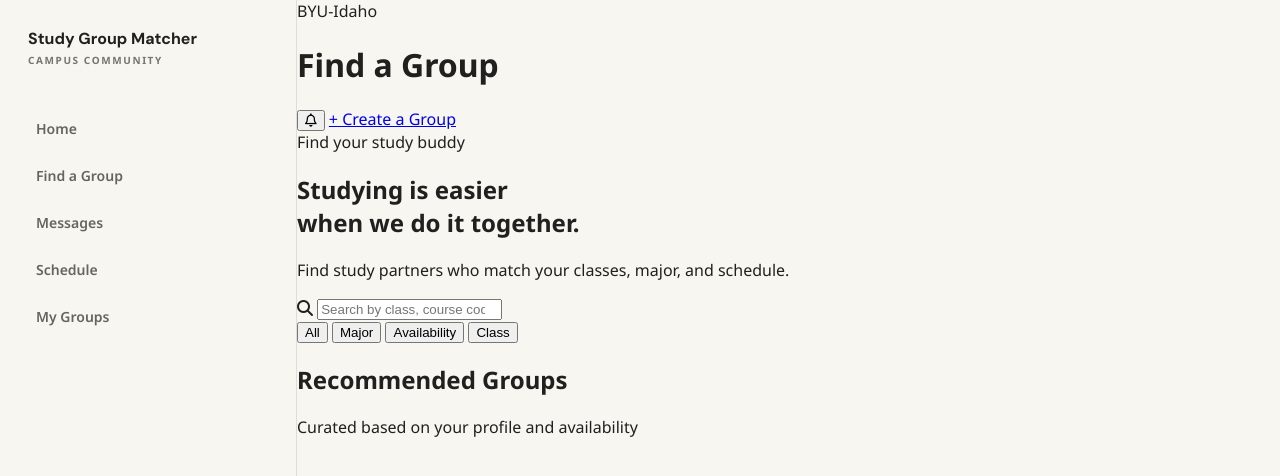
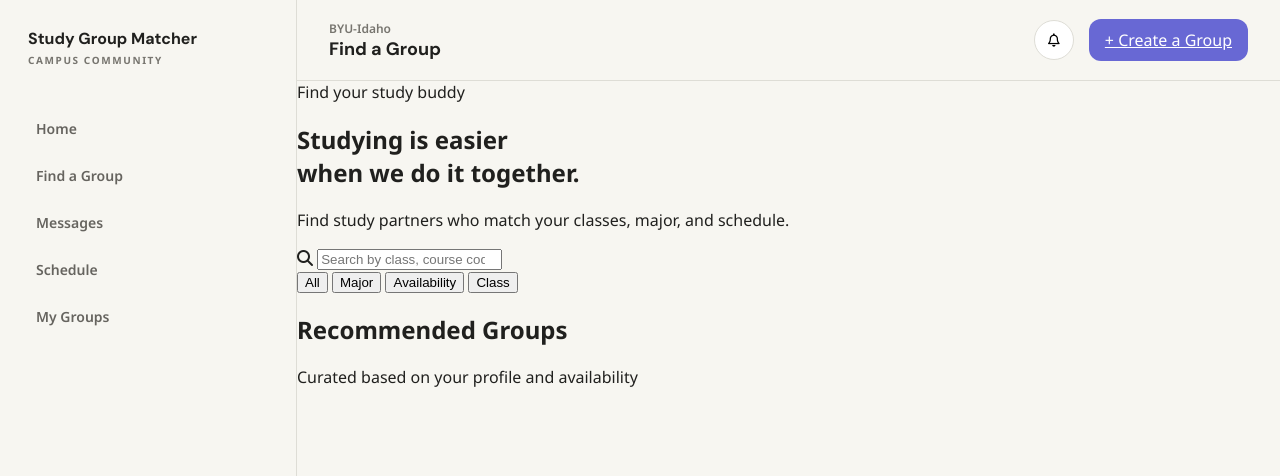
Before and after one commit to ajbradshaw25/CSE_310, a plain HTML site: page index.html in a window 1280 px wide. Shown: the top 476 px of the page. Drawn offline with Linux system fonts and the light colour scheme.

Commit message:
topbar css styling

```diff
--- a/style.css
+++ b/style.css
@@ -4,7 +4,10 @@
     --white: #ffffff;
     --line: #deddd6;
     --muted: #77756f;
-    --purple: #5b5bd6;
+    --purple: #6868d4;
+    --purple-dark: #4f4f9c;
+    --orange: #ff7a59;
+    --yellow: #ffe06c;
     --font-sans: "Noto Sans", sans-serif;
     --font-display: "DM Sans", "Noto Sans", sans-serif;
 }
@@ -79,3 +82,48 @@ body {
     background: var(--ink);
     color: var(--white);
 }
+
+/* === Top bar === */
+.topbar {
+    display: flex;
+    align-items: center;
+    height: 80px;
+    padding: 0 32px;
+    border-bottom: 1px solid var(--line);
+}
+
+.topbar-school {
+    font-size: 12px;
+    font-weight: 600;
+    color: var(--muted);
+}
+
+.topbar-title {
+    font-size: 18px;
+    margin: 0;
+    font-family: var(--font-display);
+}
+
+.topbar-actions {
+    display: flex;
+    align-items: center;
+    gap: 15px;
+    margin-left: auto;
+}
+
+.bell-button {
+    width: 40px;
+    height: 40px;
+    border: 1px solid var(--line);
+    border-radius: 50%;
+    background: var(--white);
+    cursor: pointer;
+}
+
+/* === Purple button === */
+.btn-primary {
+    padding: 10px 16px;
+    border-radius: 12px;
+    background: var(--purple);
+    color: var(--white);
+}
```
Also changed, not shown: 1 other file.
